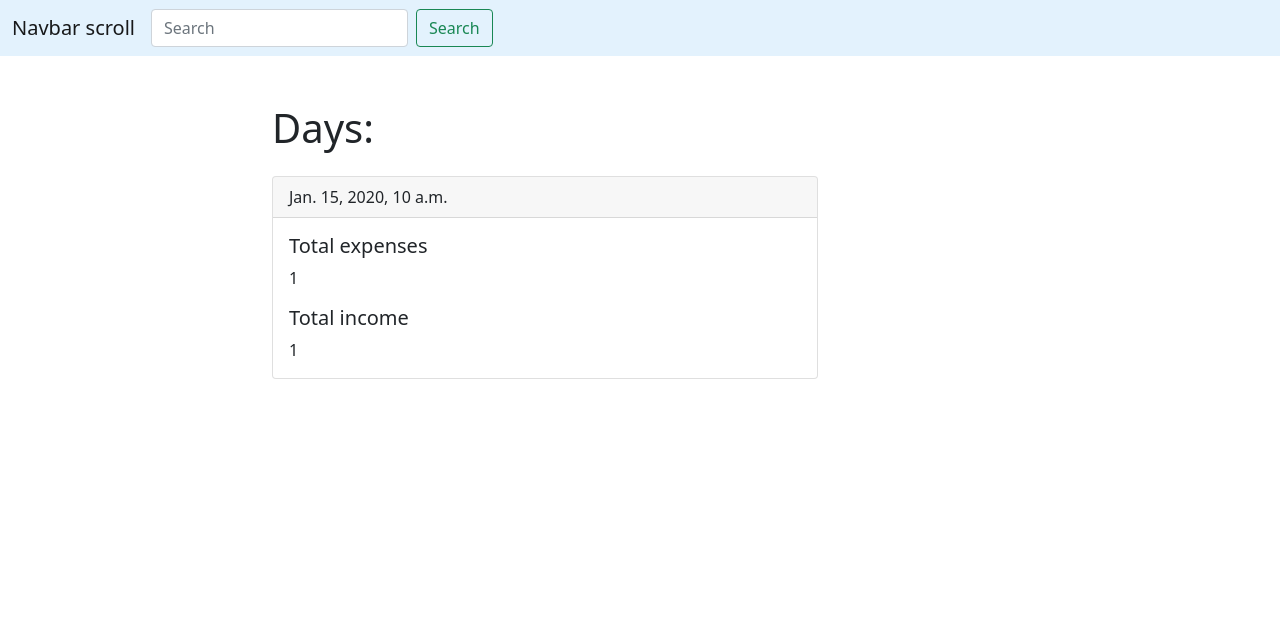
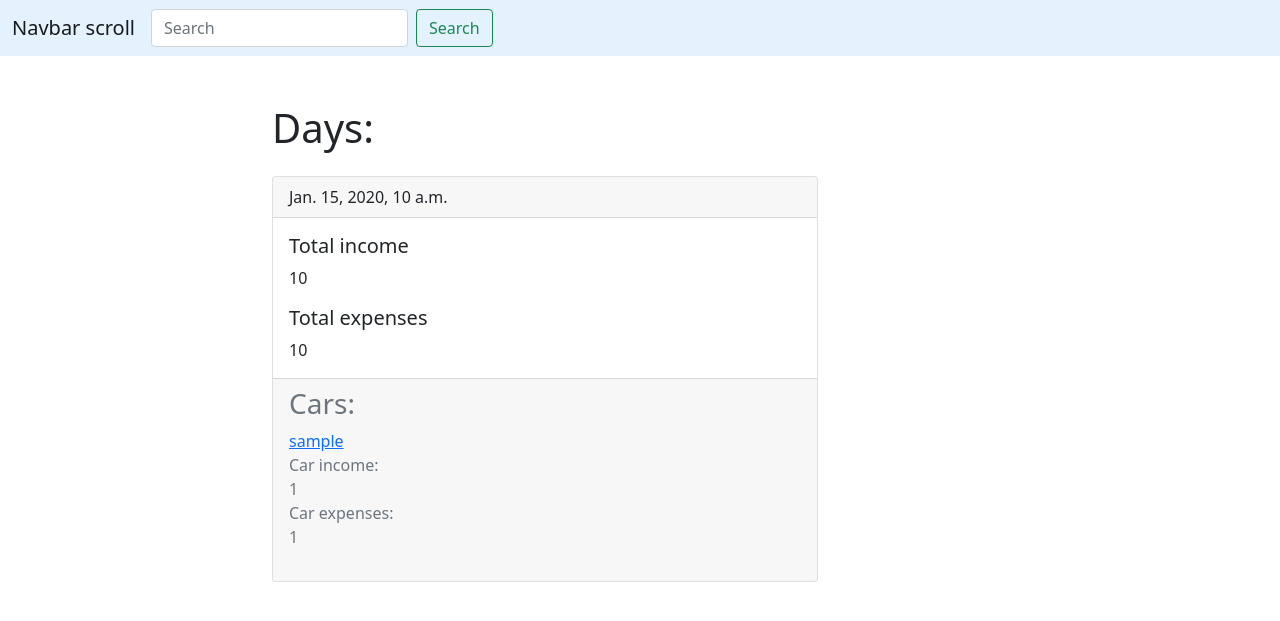
Before and after one commit to stamplevskiyd/learning-django, a Django app: page /days/ in a window 1280 px wide. Shown: the top 621 px of the page. Run offline with Django 4.2, Linux system fonts and the light colour scheme; tables that the repository leaves empty hold one stand-in row (values such as "Sample post"); parts of the project's set-up code (start-up, migrations or seed data) failed here and were passed over.

Commit message:
Added functioning car daily money manager

```diff
--- a/CRM-project/Car_Model/cars/models.py
+++ b/CRM-project/Car_Model/cars/models.py
@@ -23,17 +23,34 @@
 
     title = models.CharField(max_length=100, db_index=True)
     slug = models.SlugField(max_length=150, blank=True, unique=True)
-    register_date = models.DateTimeField()
-    income = models.IntegerField(unique=False, default=0)
-    expenses = models.IntegerField(unique=False, default=0)
-    work_days = models.ManyToManyField('Day', blank=True, related_name='work_days')
-    months = models.ManyToManyField('Month', blank=True, related_name='work_months')
+    register_date = models.DateTimeField(blank=False)
+    total_income = models.IntegerField(unique=False, default=0)
+    total_expenses = models.IntegerField(unique=False, default=0)
+    work_days = models.ManyToManyField('Day', related_name='work_days')
+    work_months = models.ManyToManyField('Month', related_name='work_months')
 
     def get_absolute_url(self):
         return reverse('car_detail_url', kwargs={'slug': self.slug})
 
-    def add_day(self, day):
+    def add_day(self, day, income, expenses):
+        """Add work day to car and car detail to day object."""
+
         self.work_days.add(day)
+        self.total_expenses += expenses
+        self.total_income += income
+        self.save()
+        day.total_expenses += expenses
+        day.total_income += income
+        obj = CarDailyIncome(slug=self.slug + day.slug, car_slug=self.slug,
+                             income=income, expenses=expenses)
+        obj.save()
+        day.data.add(obj)
+        day.save()
+
+    def count_money(self):
+        for day in self.work_days.all():
+            self.total_income += day.income
+            self.total_expenses += day.expenses
 
     def save(self, *args, **kwargs):
         if not self.id:
@@ -44,13 +61,30 @@
         return '{}'.format(self.title)
 
 
+class CarDailyIncome(models.Model):
+    """Class for counting daily values for every car."""
+
+    slug = models.SlugField(max_length=250, blank=True, unique=True)
+    income = models.IntegerField(default=0)
+    expenses = models.IntegerField(default=0)
+    car_slug = models.SlugField(max_length=150, blank=True, unique=True)
+
+    def get_abcolute_url(self):
+        return reverse('car_detail_url', kwargs={'slug': self.slug})
+
+    def get_title(self):
+        car = Car.objects.get(slug__iexact=self.slug)
+        return car.title
+
+
 class Day(models.Model):
     """Day class."""
 
     slug = models.SlugField(max_length=150, blank=True, unique=True)
     date = models.DateTimeField(unique=True)  # оставим пока без auto_now_date
-    income = models.IntegerField(default=0)
-    expenses = models.IntegerField(default=0)
+    total_income = models.IntegerField(default=0)
+    total_expenses = models.IntegerField(default=0)
+    data = models.ManyToManyField('CarDailyIncome', related_name='data')
 
     def get_absolute_url(self):
         return reverse('day_detail_url', kwargs={'slug': self.slug})
@@ -62,6 +96,7 @@
         for car in cars:
             days = car.work_days.all()
             if self in days:
+                self.cars.add(car)
                 today_car = car.work_days.get(date__iexact=self.date)
                 self.expenses += today_car.expenses
                 self.income += today_car.income
--- a/CRM-project/Car_Model/cars/templates/cars/day_detail.html
+++ b/CRM-project/Car_Model/cars/templates/cars/day_detail.html
@@ -10,10 +10,10 @@
   </h1>
   <p>
     {{ "Total expenses: " }}
-    {{ day.expenses }}
+    {{ day.total_expenses }}
   </p>
   <p>
     {{ "Total income: " }}
-    {{ day.income }}
+    {{ day.total_income }}
   </p>
 {% endblock %}
--- a/CRM-project/Car_Model/cars/templates/cars/includes/day_card_template.html
+++ b/CRM-project/Car_Model/cars/templates/cars/includes/day_card_template.html
@@ -3,9 +3,18 @@
     {{ day.date }}
   </div>
   <div class="card-body">
+    <h5 class="card-title">{{ 'Total income' }}</h5>
+    <p class="card-text">{{ day.total_income }}</p>
     <h5 class="card-title">{{ 'Total expenses' }}</h5>
-    <p class="card-text">{{ day.expenses }}</p>
-    <h5 class="card-title">{{ 'Total income' }}</h5>
-    <p class="card-text">{{ day.income }}</p>
+    <p class="card-text">{{ day.total_expenses }}</p>
+  </div>
+  <div class="card-footer text-muted">
+    <h3>Cars:</h3>
+    {% for car in day.data.all %}
+      <a href="{{ car.get_absolute_url }}">{{ car.car_slug }}</a><br>
+      <a>{{ 'Car income:' }}<br>{{ car.income }}</a><br>
+      <a>{{'Car expenses:'}}<br>{{ car.expenses }}</a><br>
+      <br>
+    {% endfor %}
   </div>
 </div>
```
Also changed, not shown: CRM-project/Car_Model/cars/forms.py (+4 -13 lines), CRM-project/Car_Model/cars/templates/cars/includes/car_card_template.html (+7 -1 lines), CRM-project/Car_Model/cars/migrations/0001_initial.py, CRM-project/Car_Model/cars/migrations/0002_day_month.py (deleted), CRM-project/Car_Model/cars/migrations/0003_rename_total_expenses_day_expenses_and_more.py (deleted), CRM-project/Car_Model/cars/migrations/0004_alter_day_date_alter_month_date.py (deleted), CRM-project/Car_Model/cars/migrations/0005_alter_day_date_alter_month_date.py (deleted), CRM-project/Car_Model/cars/migrations/0006_alter_day_expenses_alter_day_income_and_more.py (deleted), CRM-project/Car_Model/cars/migrations/0007_car_expenses_car_income_car_work_days.py (deleted), CRM-project/Car_Model/cars/migrations/0008_car_months_alter_car_register_date.py (deleted).
